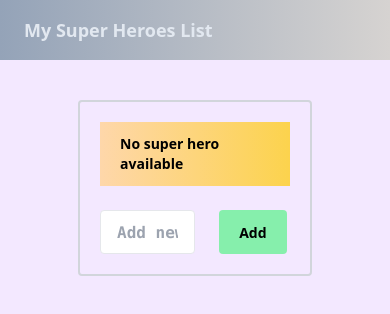
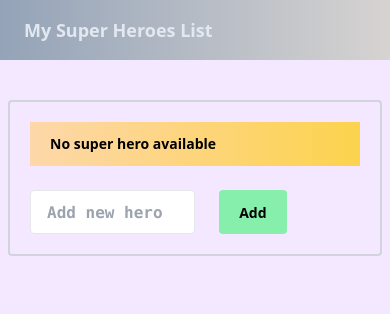
Before and after one commit to dev-charles15531/50ProjectsWithVueJs, a Vue app: page / in a window 390 px wide. Shown: the top 314 px of the page. Built offline with nearby package versions, Linux system fonts and the light colour scheme.

Commit message:
Fixed app responsiveness on small and medium screen devices

```diff
--- a/src/App.vue
+++ b/src/App.vue
@@ -4,8 +4,8 @@
       <nav class="text-lg font-semibold text-slate-200">My Super Heroes List</nav>
     </div>
 
-    <div class="w-full flex justify-center">
-      <div class="mt-10 px-5 pb-5 w-3/5 border-2 border-gray-300 rounded">
+    <div class="w-full px-2 md:px-0 flex justify-center">
+      <div class="mt-10 px-5 pb-5 w-full md:w-3/5 border-2 border-gray-300 rounded">
         <p class="py-3 px-5 mt-5 bg-gradient-to-r from-orange-200 to-amber-300 text-sm font-semibold" v-if="heroes.length < 1"> {{ emptyList }}</p>
 
         <div v-else>
```
